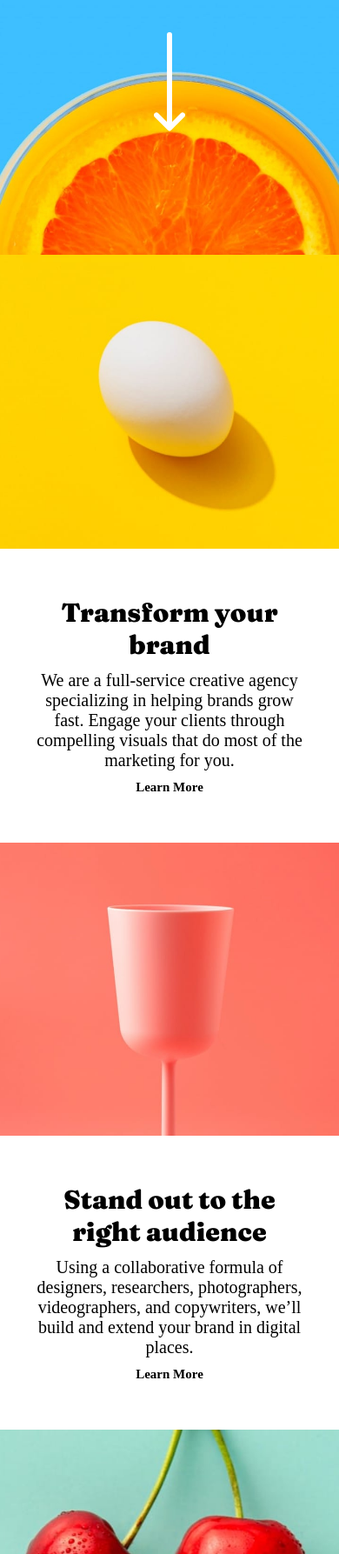
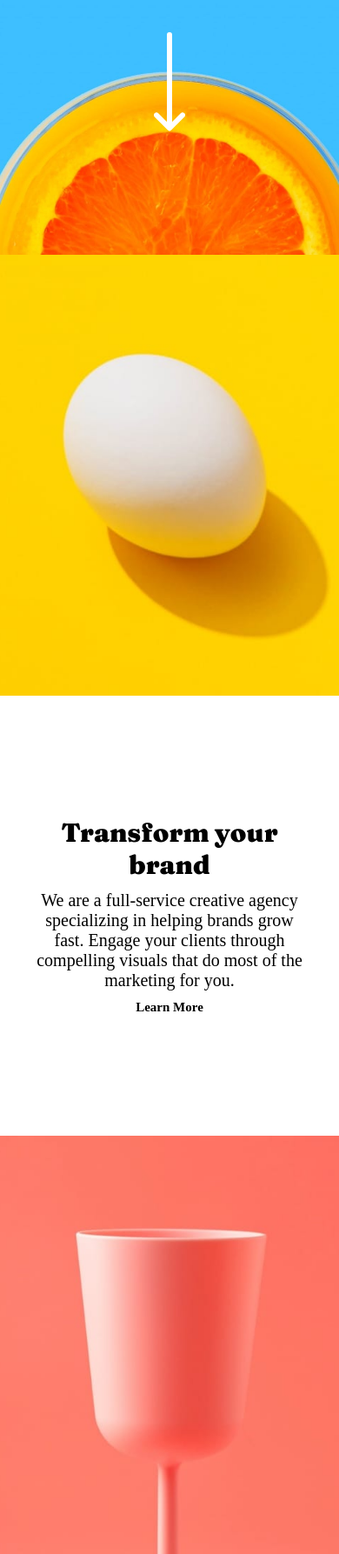
Before and after one commit to Archisman02/Sunnyside-agency-landing-page, a plain HTML site: page index.html in a window 390 px wide. Shown: the part 213-2000 px from the top of the page at 87% size. Drawn offline with Linux system fonts and the light colour scheme.

Commit message:
first commit

```diff
--- a/style.css
+++ b/style.css
@@ -418,6 +418,7 @@ p {
   #image-info-container {
     display: flex;
     flex-wrap: wrap;
+    /* border: 1px solid black; */
   }
 
   #image-info3 {
@@ -466,7 +467,7 @@ p {
 
   #client-review {
     width: 100%;
-    height: 100vh;
+    height: 160vh;
     display: flex;
     justify-content: center;
     align-items: center;
@@ -538,7 +539,7 @@ p {
     display: flex;
     flex-direction: column-reverse;
     align-items: center;
-    height: 80vh;
+    height: 120vh;
     /* border: 1px solid black; */
   }
 
@@ -546,7 +547,7 @@ p {
     display: flex;
     flex-direction: column;
     align-items: center;
-    height: 80vh;
+    height: 120vh;
     /* border: 1px solid black; */
   }
 
```
